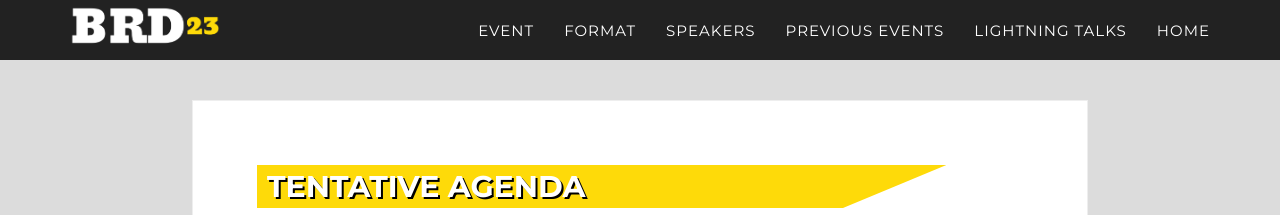
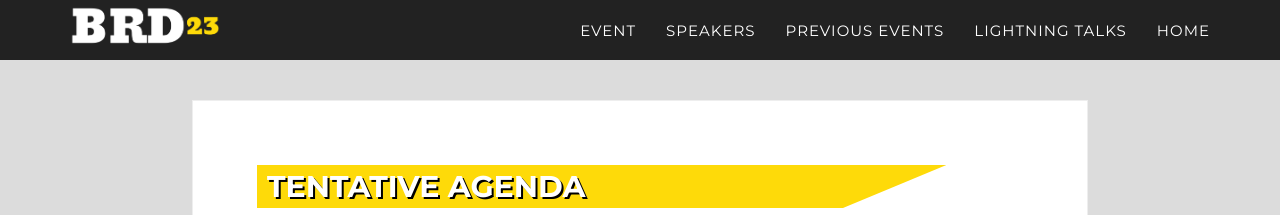
Before and after one commit to chaincodelabs/brd-website, a Jekyll site: the page built from _pages/agenda.html, in a window 1280 px wide. Shown: the top 215 px of the page. Built offline with Jekyll 4.4.1, drawn with Linux system fonts in a browser that asks for light colours; some web fonts are replaced.

```diff
--- a/_includes/data/header-home.html
+++ b/_includes/data/header-home.html
@@ -21,12 +21,12 @@
                     <li>
                         <a class="page-scroll" href="#event">Event</a>
                     </li>
-                    <li>
+                    <!-- <li>
                         <a class="page-scroll" href="#format">Format</a>
                     </li>
+                    </li> -->
                     <li>
                         <a class="page-scroll" href="#speakers">Speakers</a>
-                    </li>
                     <li>
                         <a class="page-scroll" href="#lightning-talks">Lightning talks</a>
                     </li>
--- a/_includes/data/header.html
+++ b/_includes/data/header.html
@@ -21,12 +21,13 @@
                     <li>
                         <a class="page-scroll" href={{ site.url }}{{ site.baseurl }}/#event>Event</a>
                     </li>
+                    <!--
                     <li>
                         <a class="page-scroll" href={{ site.url }}{{ site.baseurl }}/#format>Format</a>
                     </li>
+                    </li> -->
                     <li>
                         <a class="page-scroll" href={{ site.url }}{{ site.baseurl }}/#speakers>Speakers</a>
-                    </li>
                     {% if page.permalink != "/prev" %}
                     <li>
                         <a class="page-scroll" href={{ site.url }}{{ site.baseurl }}/prev>Previous events</a>
--- a/_layouts/home.html
+++ b/_layouts/home.html
@@ -13,7 +13,7 @@
         <div id="home" class="container">
             <div class="event-text">
                 <div class="event-heading">Bitcoin Research Day</div>
-                <div class="event-lead-in">27th October 2023</div>
+                <div class="event-lead-in">Fall 2024</div>
                 <div class="event-lead-in">Midtown NYC</div>
                 <a href="#event" class="page-scroll btn btn-xl">Tell Me More</a>
             </div>
@@ -21,11 +21,13 @@
     </header>
 
     {% include data/event.html %}
+    {% comment %}
     {% include data/format.html %}
+    {% endcomment %}
     {% include data/speakers.html %}
+    {% include data/speakers_info.html %}
     {% include data/lightning-talks.html %}
     {% include data/footer.html %}
-    {% include data/speakers_info.html %}
     {% include data/js.html %}
 
     </body>
```
